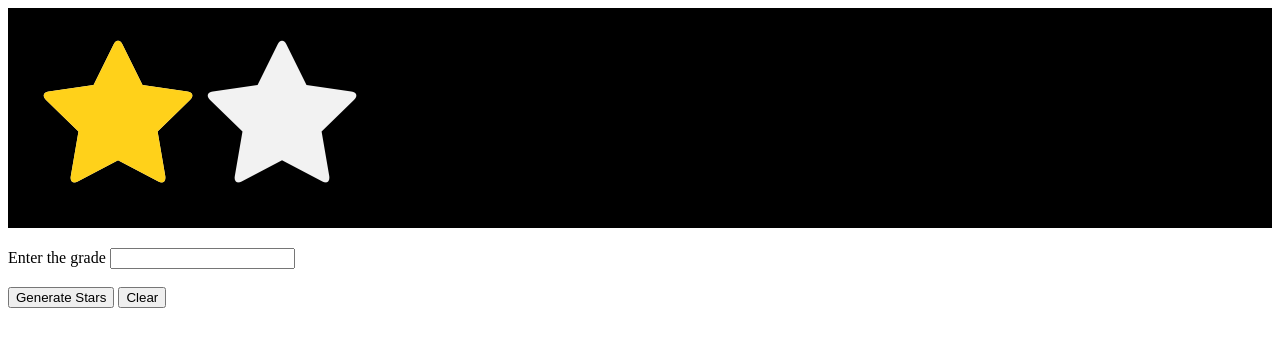
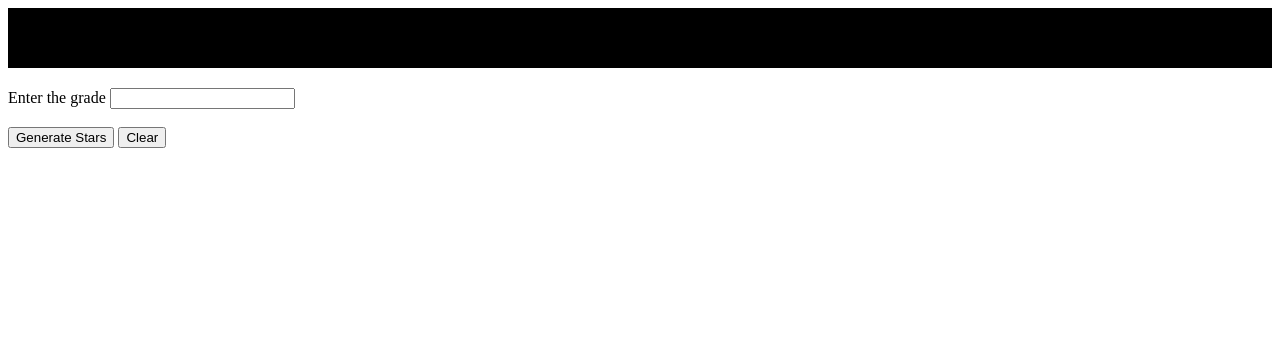
Before and after one commit to krompac/star-generator, a website: page index.html in a window 1280 px wide. Drawn offline with Linux system fonts and the light colour scheme.

Commit message:
Code refactor.

```diff
--- a/index.html
+++ b/index.html
@@ -7,13 +7,6 @@
 
 <body>
 	<div id="star-field" style="background: black; padding: 30px; margin-bottom: 20px">
-		<span class="fa-stack" style="font-size:80px">
-      <i class="fa fa-star fa-stack-2x" style="color: #f2f2f2"></i>
-      <i class="fa fa-star fa-stack-2x nekaj" style="color: #ffd11a"></i>
-    </span>
-		<span class="fa-stack" style="font-size:80px">
-      <i class="fa fa-star fa-stack-2x" style="color: #f2f2f2"></i>
-    </span>
 	</div>
 	<label for="number">Enter the grade</label>
 	<input type="number" id="number">
--- a/style.css
+++ b/style.css
@@ -1,13 +1,3 @@
-img {
-  position: fixed;
-  left: 55px;
-  width: 150px;
-}
-
-.nekaj {
-  clip-path: inset(0 50% 0 0);
-}
-
 button {
   width: 120px;
 }
```
